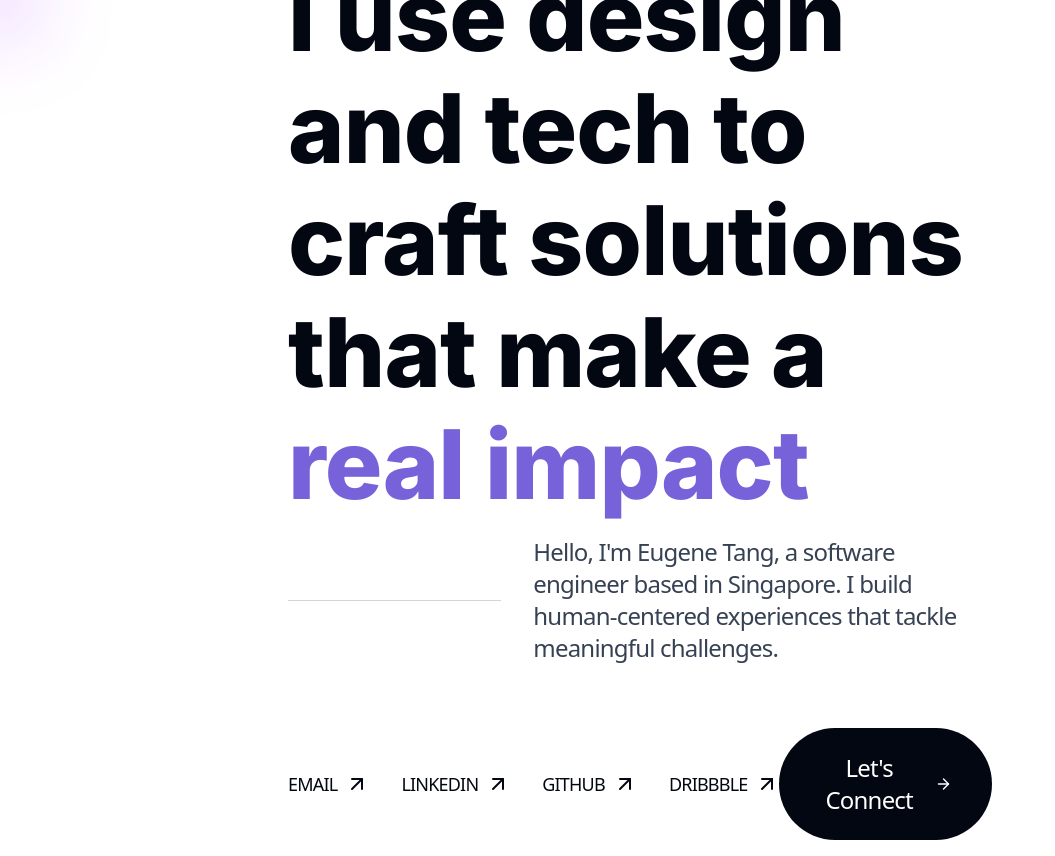
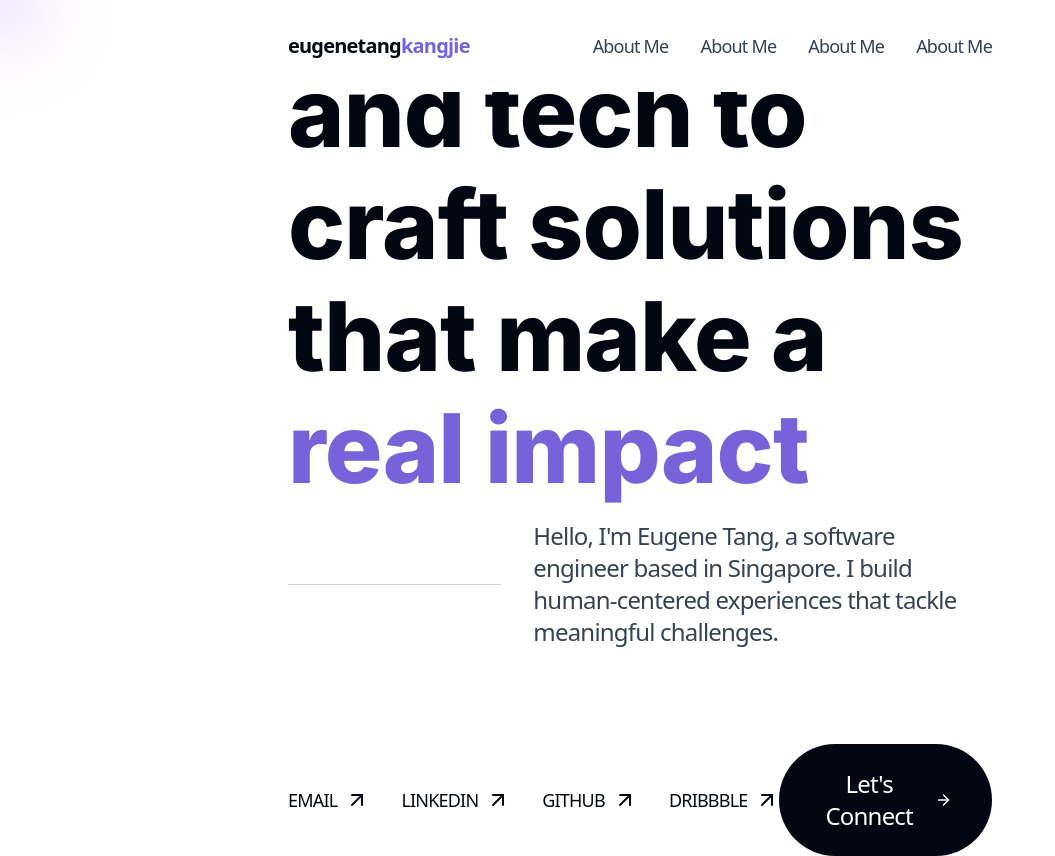
Before and after one commit to eugenetangkj/personalportfolio2025, a Next.js app: page / in a window 1280 px wide. Shown: the whole page, without its empty margins (0-1055 px from the left). Built offline with nearby package versions, Linux system fonts and the light colour scheme.

Commit message:
Add navbar outline

```diff
--- a/src/app/components/Hero.tsx
+++ b/src/app/components/Hero.tsx
@@ -1,4 +1,5 @@
 import { ArrowRight, ArrowUpRight } from "lucide-react";
+import Link from "next/link";
 
 
 /**
@@ -6,7 +7,7 @@ This component represents the Hero section of the landing page.
 */
 export default function Hero() {
     return (
-        <section className='h-screen flex flex-col items-start justify-center space-y-16'>
+        <section className='h-screen flex flex-col items-start justify-center space-y-24'>
                 <div className='flex flex-col space-y-4'>
                     <h1 className='font-inter text-8xl text-portfolioblack font-extrabold leading-28'>
                         I use design and tech to craft solutions that make a <span className='text-portfoliopurple'>real impact</span>
@@ -20,29 +21,29 @@ export default function Hero() {
 
                 <div className='flex flex-row justify-between items-center w-full'>
                     <div className='flex flex-row justify-start items-center space-x-8'>
-                        <a className='uppercase cursor-pointer flex flex-row items-center justify-start space-x-2 text-portfolioblack hover:text-zinc-400 duration-200'
+                        <Link className='uppercase cursor-pointer flex flex-row items-center justify-start space-x-2 text-portfolioblack hover:text-zinc-400 duration-200'
                             href='mailto:eugenetangkangjie@gmail.com'>
                             <p className='font-medium text-lg'>Email</p>
                             <ArrowUpRight />
-                        </a>
+                        </Link>
 
-                        <a className='uppercase cursor-pointer flex flex-row items-center justify-start space-x-2 text-portfolioblack hover:text-zinc-400 duration-200'
+                        <Link className='uppercase cursor-pointer flex flex-row items-center justify-start space-x-2 text-portfolioblack hover:text-zinc-400 duration-200'
                             href='https://www.linkedin.com/in/eugenetangkj/' target='_blank'>
                             <p className='font-medium text-lg'>LinkedIn</p>
                             <ArrowUpRight />
-                        </a>
+                        </Link>
 
-                        <a className='uppercase cursor-pointer flex flex-row items-center justify-start space-x-2 text-portfolioblack hover:text-zinc-400 duration-200'
+                        <Link className='uppercase cursor-pointer flex flex-row items-center justify-start space-x-2 text-portfolioblack hover:text-zinc-400 duration-200'
                             href='https://github.com/eugenetangkj' target='_blank'>
                             <p className='font-medium text-lg'>GitHub</p>
                             <ArrowUpRight />
-                        </a>
+                        </Link>
 
-                        <a className='uppercase cursor-pointer flex flex-row items-center justify-start space-x-2 text-portfolioblack hover:text-zinc-400 duration-200'
+                        <Link className='uppercase cursor-pointer flex flex-row items-center justify-start space-x-2 text-portfolioblack hover:text-zinc-400 duration-200'
                             href='https://dribbble.com/eugenetangkj' target='_blank'>
                             <p className='font-medium text-lg'>Dribbble</p>
                             <ArrowUpRight />
-                        </a>
+                        </Link>
 
                     </div>
                     <button className='bg-portfolioblack hover:bg-zinc-500 text-white cursor-pointer rounded-full text-2xl px-10 py-6 flex flex-row items-center space-x-4 duration-200'>
--- /dev/null
+++ b/src/app/components/common/Navbar.tsx
@@ -0,0 +1,22 @@
+import Link from "next/link";
+
+
+/**
+This component represents the navigation bar shared across pages.
+*/
+export default function Navbar() {
+    return (
+        <nav className='fixed w-full top-0 start-0 z-20 bg-white text-lg py-8 px-72 flex flex-row justify-between items-center max-w-full'>
+            <div>
+                <h3 className='font-semibold text-portfolioblack text-xl'>eugenetang<span className='text-portfoliopurple'>kangjie</span></h3>
+            </div>
+
+            <div className='hidden md:flex justify-center items-center space-x-8 text-gray-700'>
+                <Link href='#'>About Me</Link>
+                <Link href='#'>About Me</Link>
+                <Link href='#'>About Me</Link>
+                <Link href='#'>About Me</Link>
+            </div>
+        </nav>
+    );
+  }
--- a/src/app/layout.tsx
+++ b/src/app/layout.tsx
@@ -1,6 +1,7 @@
 import type { Metadata } from "next";
 import { Inter } from "next/font/google";
 import "./globals.css";
+import Navbar from "./components/common/Navbar";
 
 const interFont = Inter({
   variable: "--font-inter",
@@ -16,6 +17,7 @@ export default function RootLayout({ children, }: Readonly<{ children: React.Rea
     return (
         <html lang="en">
             <body className={`${interFont.variable} antialiased tracking-tighter`}>
+                <Navbar />
                 {children}
             </body>
         </html>
--- a/src/app/page.tsx
+++ b/src/app/page.tsx
@@ -5,7 +5,7 @@ export default function Home() {
   return (
     <>
       <CursorFollower />
-      <div className='flex flex-col justify-start items-start mx-72'>
+      <div className='flex flex-col justify-start items-start px-72'>
           <Hero />
       </div>
     </>
```
